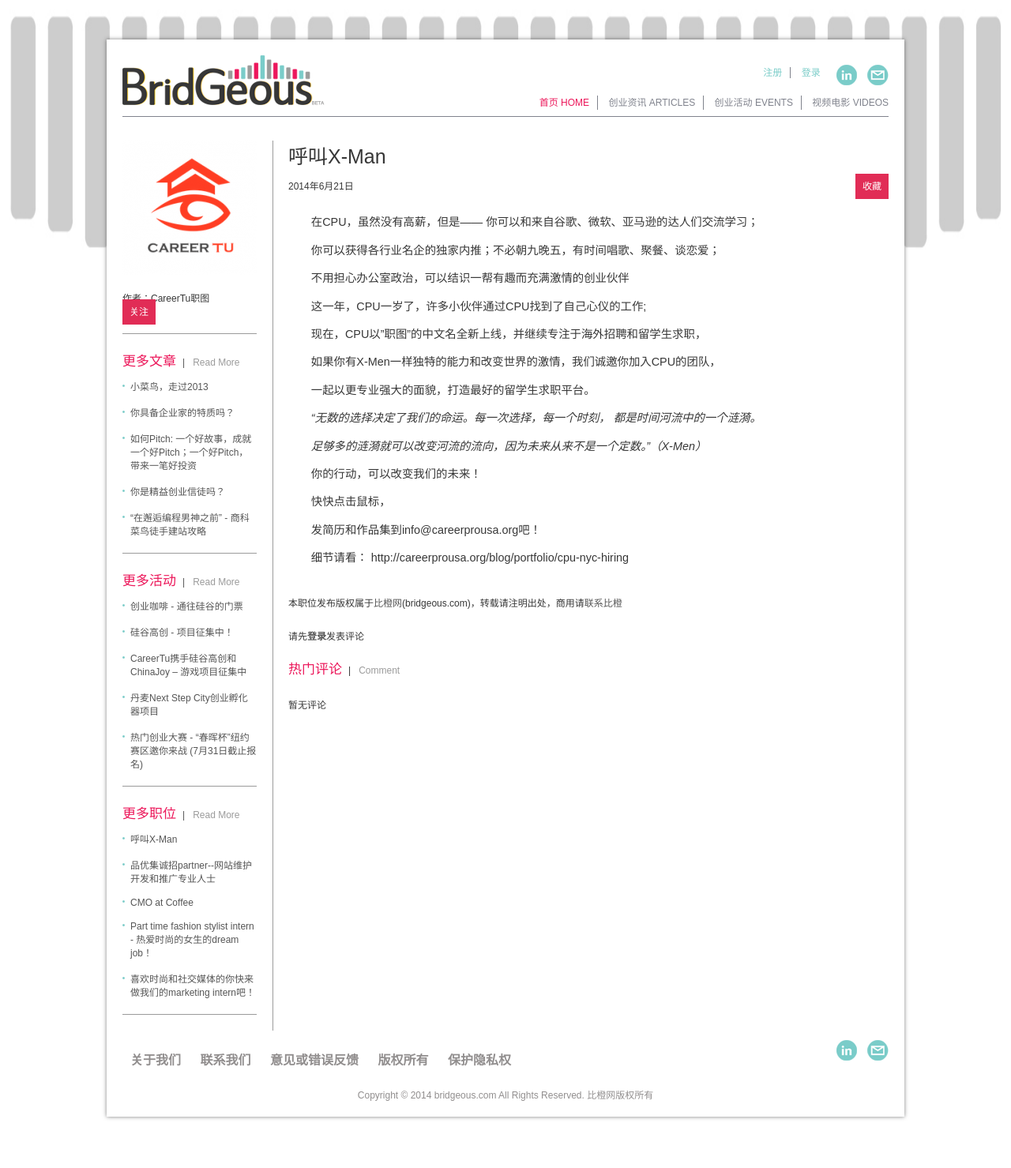
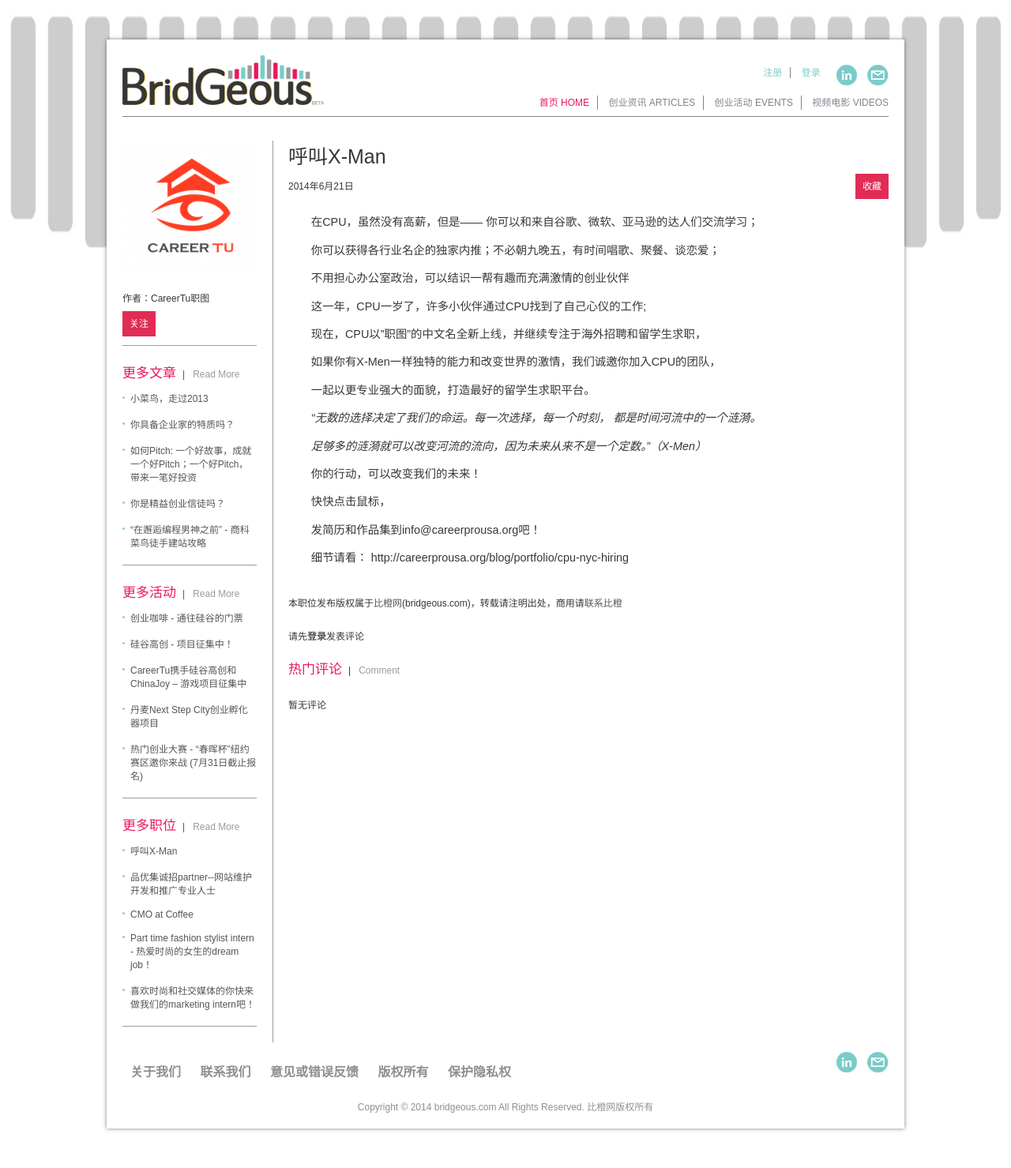
Before and after one commit to fangwei007/maintenance, a CodeIgniter app: page /index.php/positions/show_position/1 in a window 1280 px wide. Shown: the whole page at 79% size. Before the commit the page ends 1417 px from the top, so only its background shows below. Run offline with CodeIgniter, Linux system fonts and the light colour scheme; data comes from the database, SQL or seed files in the repository; data that the repository does not hold is empty.

Commit message:
adjust following button

```diff
--- a/application/views/positions/includes/view_position_header.php
+++ b/application/views/positions/includes/view_position_header.php
@@ -6,9 +6,8 @@
             <div style="margin-bottom:20px; height:170px; background-image:url('<?=  base_url();?>assets/images/users_avatar/<?= insert_before_extension($author_info->Avatar, '_large')?>'); background-repeat:no-repeat;"></div>
         </a>
 
-        <div class="clearfix">
-        <div class="sidebar-article-author">作者：<?= $author_info->Nickname?></div>
-            <div class="sidebar-follow-author">
+        <div class="sidebar-author">作者：<?= $author_info->Nickname?></div>
+<!--        <div class="sidebar-follow-author">-->
                 <?php if($this->session->userdata('user_id') !== $author_info->UserID){ ?>
                     <?php if($this->session->userdata('logged_in')){ ?>
                         <?php if(empty($author_info->Follow)){ ?>
@@ -20,8 +19,7 @@
                             <span class="button-title-danger log-in"><?= lang('follow')?></span>
                     <?php } ?>
                 <?php } ?>
-            </div>
-        </div>
+<!--        </div>-->
 
 <!--        <a href="#"><div class="button-title">Send Message</div></a><br/>
         <a href="#"><div class="button-title">Connect on Linkedin</div></a>-->
```
